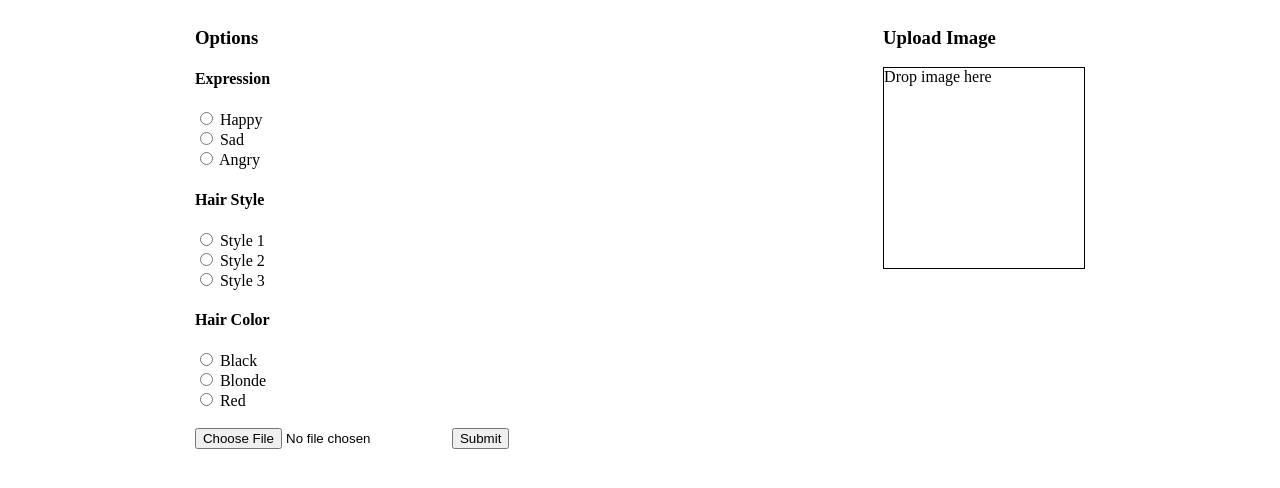
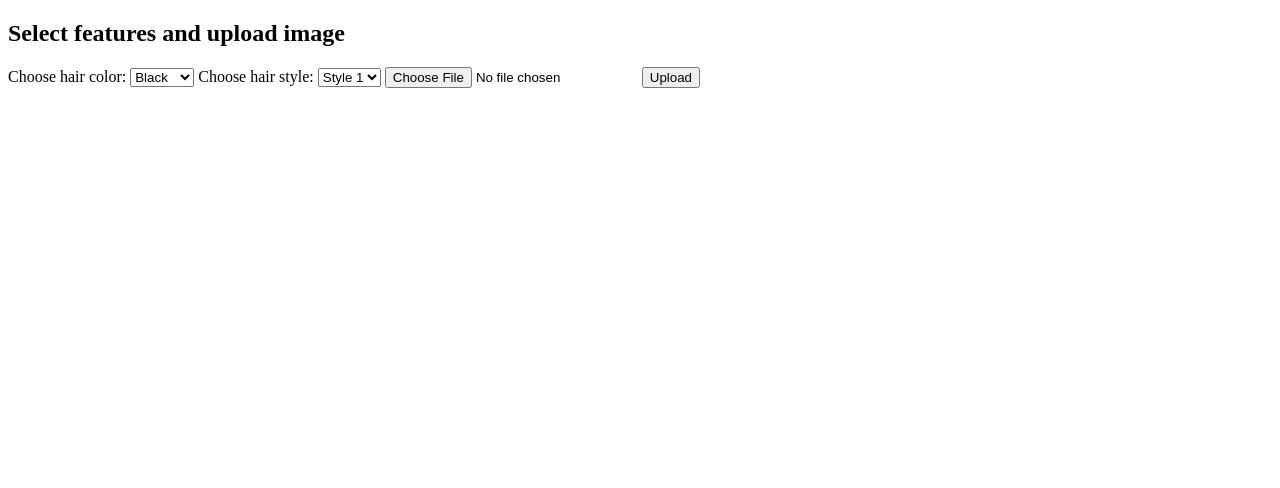
Before and after one commit to leonarwiz/AI-2023-final-project, a Flask app: template templates/index.html in a window 1280 px wide. Shown: the top 488 px of the page. Run offline with Flask 3, Linux system fonts and the light colour scheme; the template is opened without the code that fills it, so the values that code supplies are empty.

Commit message:
major change

```diff
--- a/application.py
+++ b/application.py
@@ -1,27 +1,48 @@
-from flask import Flask, render_template, request
-# import your stargan_model.py or similar file here
+from flask import Flask, render_template, request, redirect, url_for
+from werkzeug.utils import secure_filename
+import os
+import torch
+from stargan_model import StarGAN  # assuming StarGAN model is defined in stargan_model.py
 
 app = Flask(__name__)
 
-@app.route('/')
-def index():
-    return render_template('index.html')
+app.config['UPLOAD_FOLDER'] = 'uploads/'  # directory to save uploaded files
+app.config['ALLOWED_EXTENSIONS'] = {'png', 'jpg', 'jpeg'}
 
-@app.route('/process', methods=['POST'])
-def process():
-    # Get the form data
-    expression = request.form.get('expression')
-    hair_style = request.form.get('hair_style')
-    hair_color = request.form.get('hair_color')
+# Check if the file is one of the allowed types/extensions
+def allowed_file(filename):
+    return '.' in filename and filename.rsplit('.', 1)[1] in app.config['ALLOWED_EXTENSIONS']
 
-    # Get the image file
-    image = request.files.get('file')
+# Load StarGAN model (replace with actual path to trained model)
+model = StarGAN()
+model.load_state_dict(torch.load('path_to_model/model.pth'))
+model.eval()
 
-    # You would call your StarGAN functions here to process the image
-    # result = stargan_model.change_hair_color_and_style(image, expression, hair_style, hair_color)
+@app.route('/', methods=['GET', 'POST'])
+def upload_file():
+    if request.method == 'POST':
+        # check if the post request has the file part
+        if 'file' not in request.files:
+            return redirect(request.url)
+        file = request.files['file']
+        hair_color = request.form.get('hairColor')
+        hair_style = request.form.get('hairStyle')
+        # if user does not select file, browser also submits an empty part without filename
+        if file.filename == '':
+            return redirect(request.url)
+        if file and allowed_file(file.filename):
+            filename = secure_filename(file.filename)
+            file_path = os.path.join(app.config['UPLOAD_FOLDER'], filename)
+            file.save(file_path)
 
-    # For now, just return the form data as a string
-    return render_template('index.html', img_file=image)
+            # Process the image with StarGAN
+            processed_image = model.process(file_path, hair_color, hair_style)
+            processed_image_path = os.path.join(app.config['UPLOAD_FOLDER'], 'processed_' + filename)
+            processed_image.save(processed_image_path)
 
-if __name__ == '__main__':
-    app.run(debug=True)
+            return render_template('result.html', filename='processed_' + filename)
+    return render_template('upload.html')
+
+@app.route('/uploads/<filename>')
+def send_file(filename):
+    return send_from_directory(UPLOAD_FOLDER, filename)
--- a/templates/index.html
+++ b/templates/index.html
@@ -7,50 +7,25 @@
     <title>Document</title>
 </head>
 <body>
-    <div style="display: flex; justify-content: space-around;">
-        <div>
-            <h3>Options</h3>
-            <form action="/process" method="post" enctype="multipart/form-data">
-                <h4>Expression</h4>
-                <input type="radio" id="happy" name="expression" value="happy">
-                <label for="happy">Happy</label><br>
-                <input type="radio" id="sad" name="expression" value="sad">
-                <label for="sad">Sad</label><br>
-                <input type="radio" id="angry" name="expression" value="angry">
-                <label for="angry">Angry</label>
+    <h2>Select features and upload image</h2>
 
-                <h4>Hair Style</h4>
-                <input type="radio" id="style1" name="hair_style" value="style1">
-                <label for="style1">Style 1</label><br>
-                <input type="radio" id="style2" name="hair_style" value="style2">
-                <label for="style2">Style 2</label><br>
-                <input type="radio" id="style3" name="hair_style" value="style3">
-                <label for="style3">Style 3</label><br>
+    <form action="/" method="post" enctype="multipart/form-data">
+        <label for="hairColor">Choose hair color:</label>
+        <select id="hairColor" name="hairColor">
+          <option value="black">Black</option>
+          <option value="blonde">Blonde</option>
+          <!-- Add more options -->
+        </select>
 
-                <h4>Hair Color</h4>
-                <input type="radio" id="black" name="hair_color" value="black">
-                <label for="black">Black</label><br>
-                <input type="radio" id="blonde" name="hair_color" value="blonde">
-                <label for="blonde">Blonde</label><br>
-                <input type="radio" id="red" name="hair_color" value="red">
-                <label for="blonde">Red</label><br>
+        <label for="hairStyle">Choose hair style:</label>
+        <select id="hairStyle" name="hairStyle">
+          <option value="style1">Style 1</option>
+          <option value="style2">Style 2</option>
+          <!-- Add more options -->
+        </select>
 
-                <br>
-                <input type="file" id="file" name="file">
-                <input type="submit" value="Submit">
-            </form>
-        </div>
-
-        <div>
-            <h3>Upload Image</h3>
-            <div id="drop_zone" style="width: 200px; height: 200px; border: 1px solid black;">
-                Drop image here
-            </div>
-        </div>
-    </div>
-
-    <div id="result-box">
-
-    </div>
+        <input type="file" name="file" accept="image/*">
+        <input type="submit" value="Upload">
+    </form>
 </body>
 </html>
```
Also changed, not shown: templates/result.html (added, +12 -0 lines), static/index.js (deleted), static/styles.css (deleted).
